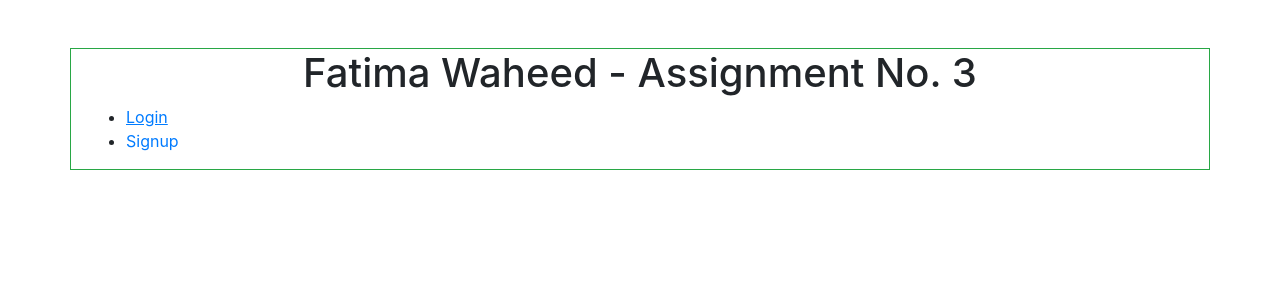
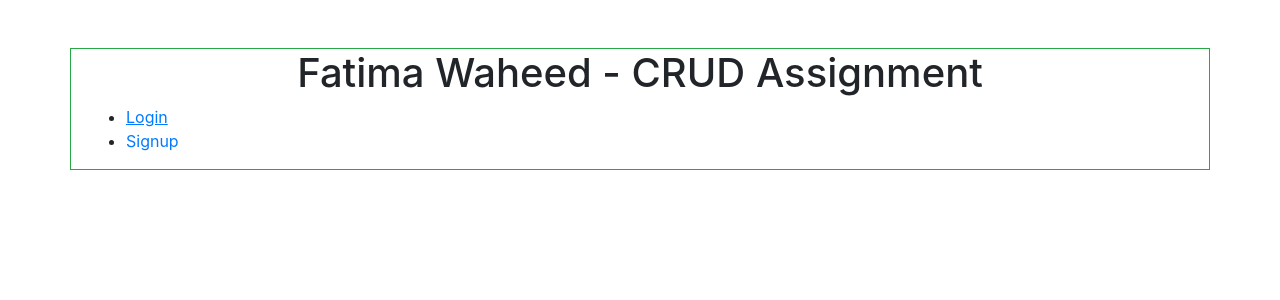
Before and after one commit to fatimawaheed/php-crud, a PHP site: page / in a window 1280 px wide. Shown: the top 300 px of the page. Run offline with PHP 8.4, Linux system fonts and the light colour scheme.

Commit message:
Update index.php

```diff
--- a/index.php
+++ b/index.php
@@ -3,7 +3,7 @@
     <?php include "header.php" ?>
 <body>
     <div class="container border border-success mt-5">
-        <h1 class="text-center">Fatima Waheed - Assignment No. 3</h1>
+        <h1 class="text-center">Fatima Waheed - CRUD Assignment</h1>
         <ul>
             <li>
                 <a href="login.php">
```
